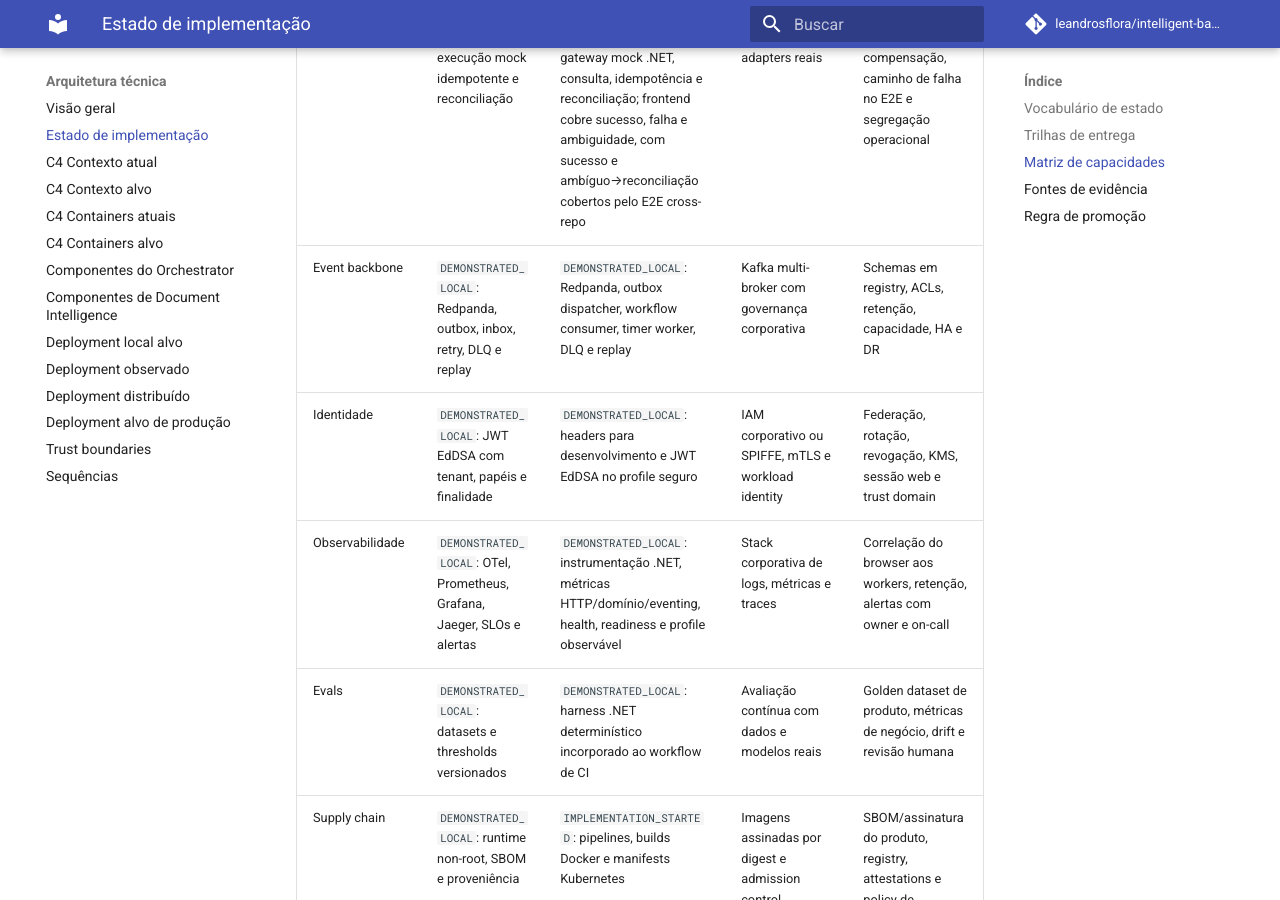
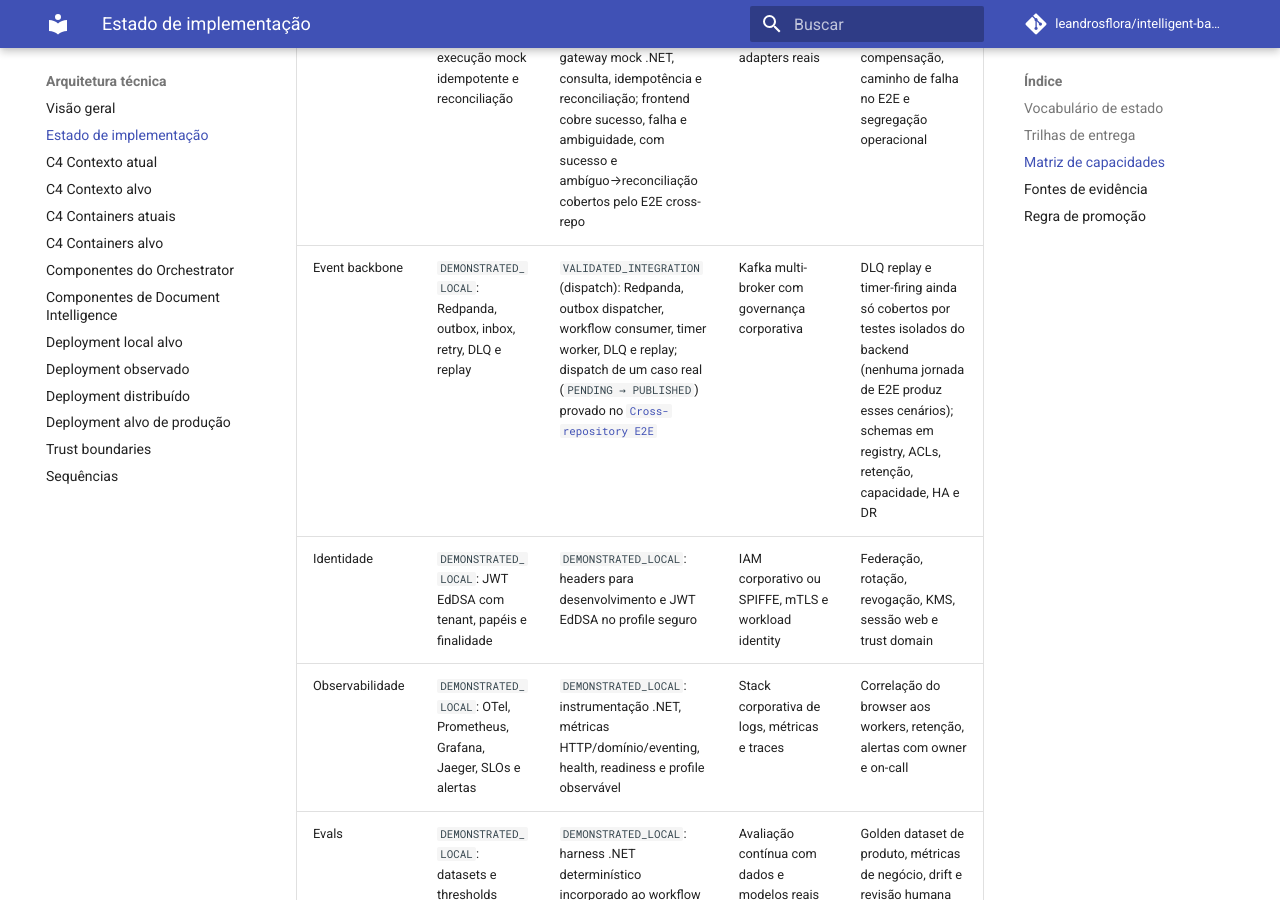
Before and after one commit to leandrosflora/intelligent-backoffice-platform-architecture, an MkDocs documentation site: the page built from docs/architecture/implementation-status.md, in a window 1280 px wide and 900 px high, scrolled down 2798 px. Built offline with MkDocs 1.6.1 and Material for MkDocs 9.7.7, drawn with Linux system fonts in a browser that asks for light colours; comment, search, counter and statistics services are not loaded.

Commit message:
docs: mark product eventing as validated in the integrated environment
leandrosflora/intelligent-backoffice-frontend#10 wires Redpanda and the
three Backoffice.Workers roles into the cross-repo E2E stack and proves
a real case's outbox rows go PENDING -> PUBLISHED there, closing the
"eventing no backend de produto" item that was previously proven only
in isolation (backend-only tests, or the Python baseline). Updates the
roadmap's P10 entry and the Event backbone capability row accordingly,
while being explicit that DLQ replay and timer-firing remain untested
in the integrated environment -- no existing E2E journey produces those
scenarios.

Co-Authored-By: Claude Sonnet 5 <noreply@anthropic.com>

```diff
--- a/docs/architecture/implementation-status.md
+++ b/docs/architecture/implementation-status.md
@@ -38,7 +38,7 @@ O status agregado permanece **`NOT_PRODUCTION_READY`**.
 | Aprovação humana | `DEMONSTRATED_LOCAL`: alçada e segregação verificadas pelo OPA | `DEMONSTRATED_LOCAL`: aprovação .NET e formulário React com `X-Authority-Limit` | Human Approval Service e Task UI | Recuperação, identidade corporativa, delegação, filas e UX de exceção |
 | Policy Decision Point | `DEMONSTRATED_LOCAL`: OPA, default deny, purpose binding e testes negativos | `DEMONSTRATED_LOCAL`: API consulta OPA externo com tenant, papéis, alçada e obrigações | PDP corporativo altamente disponível | Lifecycle de policies, HA, auditoria, distribuição e gestão de mudanças |
 | Execução governada | `DEMONSTRATED_LOCAL`: execução mock idempotente e reconciliação | `VALIDATED_INTEGRATION` (sucesso e ambíguo): gateway mock .NET, consulta, idempotência e reconciliação; frontend cobre sucesso, falha e ambiguidade, com sucesso e ambíguo→reconciliação cobertos pelo E2E cross-repo | Serviço de execução com adapters reais | Integrações financeiras, compensação, caminho de falha no E2E e segregação operacional |
-| Event backbone | `DEMONSTRATED_LOCAL`: Redpanda, outbox, inbox, retry, DLQ e replay | `DEMONSTRATED_LOCAL`: Redpanda, outbox dispatcher, workflow consumer, timer worker, DLQ e replay | Kafka multi-broker com governança corporativa | Schemas em registry, ACLs, retenção, capacidade, HA e DR |
+| Event backbone | `DEMONSTRATED_LOCAL`: Redpanda, outbox, inbox, retry, DLQ e replay | `VALIDATED_INTEGRATION` (dispatch): Redpanda, outbox dispatcher, workflow consumer, timer worker, DLQ e replay; dispatch de um caso real (`PENDING → PUBLISHED`) provado no [`Cross-repository E2E`](https://github.com/leandrosflora/intelligent-backoffice-frontend/actions/workflows/e2e.yml) | Kafka multi-broker com governança corporativa | DLQ replay e timer-firing ainda só cobertos por testes isolados do backend (nenhuma jornada de E2E produz esses cenários); schemas em registry, ACLs, retenção, capacidade, HA e DR |
 | Identidade | `DEMONSTRATED_LOCAL`: JWT EdDSA com tenant, papéis e finalidade | `DEMONSTRATED_LOCAL`: headers para desenvolvimento e JWT EdDSA no profile seguro | IAM corporativo ou SPIFFE, mTLS e workload identity | Federação, rotação, revogação, KMS, sessão web e trust domain |
 | Observabilidade | `DEMONSTRATED_LOCAL`: OTel, Prometheus, Grafana, Jaeger, SLOs e alertas | `DEMONSTRATED_LOCAL`: instrumentação .NET, métricas HTTP/domínio/eventing, health, readiness e profile observável | Stack corporativa de logs, métricas e traces | Correlação do browser aos workers, retenção, alertas com owner e on-call |
 | Evals | `DEMONSTRATED_LOCAL`: datasets e thresholds versionados | `DEMONSTRATED_LOCAL`: harness .NET determinístico incorporado ao workflow de CI | Avaliação contínua com dados e modelos reais | Golden dataset de produto, métricas de negócio, drift e revisão humana |
```
Also changed, not shown: docs/roadmap.md (+1 -1 lines).
